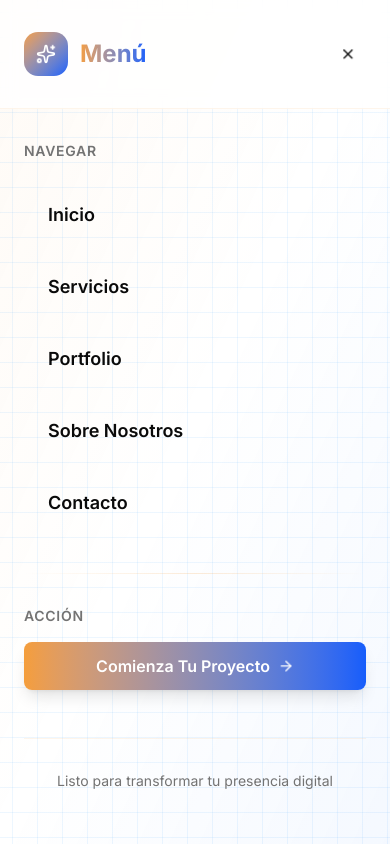
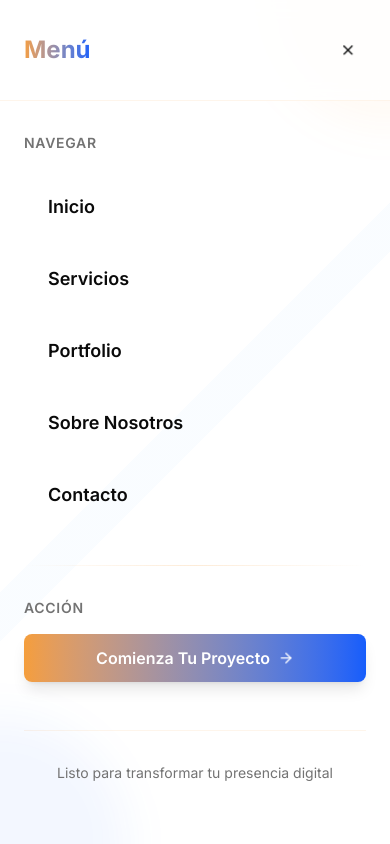
Before and after one commit to JoseMas68/Redise-o-Web-Lumica, a Next.js app: page / in a window 390 px wide. Both pictures are taken after a click on the button "Menú". Shown: the top 844 px of the page. Built offline with nearby package versions, Linux system fonts and the light colour scheme.

Commit message:
🎨 Mejorar diseño del menú: icono minimalista y fondo geométrico sutil
- Removido icono del título del menú (solo texto)
- Fondo con formas geométricas suaves y discretas
- Círculos decorativos blur en esquinas
- Línea diagonal sutil sin animaciones
- Diseño más limpio y elegante

```diff
--- a/components/layout/header.tsx
+++ b/components/layout/header.tsx
@@ -3,7 +3,7 @@
 import Link from "next/link";
 import Image from "next/image";
 import { useState, useEffect } from "react";
-import { Menu, X, ArrowRight, Sparkles } from "lucide-react";
+import { Menu, X, ArrowRight } from "lucide-react";
 import { Button } from "@/components/ui/button";
 import { ThemeToggle } from "@/components/theme-toggle";
 import { usePathname } from "next/navigation";
@@ -162,25 +162,27 @@ export function Header() {
               width: '100%'
             }}
           >
-            {/* Grid background decorativo */}
-            <div className="absolute inset-0 bg-gradient-to-br from-primary/5 via-transparent to-blue-500/5" />
-            <div className="absolute inset-0" style={{
-              backgroundImage: 'linear-gradient(0deg, transparent 24%, rgba(79, 172, 254, 0.1) 25%, rgba(79, 172, 254, 0.1) 26%, transparent 27%, transparent 74%, rgba(79, 172, 254, 0.1) 75%, rgba(79, 172, 254, 0.1) 76%, transparent 77%, transparent), linear-gradient(90deg, transparent 24%, rgba(79, 172, 254, 0.1) 25%, rgba(79, 172, 254, 0.1) 26%, transparent 27%, transparent 74%, rgba(79, 172, 254, 0.1) 75%, rgba(79, 172, 254, 0.1) 76%, transparent 77%, transparent)',
-              backgroundSize: '50px 50px'
-            }} />
+            {/* Formas geométricas suaves y discretas */}
+            <div className="absolute inset-0 overflow-hidden">
+              {/* Círculo decorativo arriba a la derecha */}
+              <div className="absolute -top-32 -right-32 w-64 h-64 bg-primary/5 rounded-full blur-3xl" />
+
+              {/* Círculo decorativo abajo a la izquierda */}
+              <div className="absolute -bottom-32 -left-32 w-64 h-64 bg-blue-600/5 rounded-full blur-3xl" />
+
+              {/* Línea diagonal sutil */}
+              <div className="absolute inset-0" style={{
+                background: `linear-gradient(135deg, transparent 48%, rgba(79, 172, 254, 0.03) 48%, rgba(79, 172, 254, 0.03) 52%, transparent 52%)`
+              }} />
+            </div>
 
             {/* Contenedor flex que ocupa toda la altura */}
             <div className="relative h-full w-full flex flex-col">
               {/* Header del menú */}
               <div className="relative flex items-center justify-between px-6 py-8 border-b border-primary/10 bg-white/80 dark:bg-slate-950/80 backdrop-blur-sm flex-shrink-0">
-                <div className="flex items-center gap-3">
-                  <div className="p-3 bg-gradient-to-br from-primary to-blue-600 rounded-xl">
-                    <Sparkles className="h-5 w-5 text-white" />
-                  </div>
-                  <h2 className="text-2xl font-bold bg-gradient-to-r from-primary to-blue-600 bg-clip-text text-transparent">
-                    Menú
-                  </h2>
-                </div>
+                <h2 className="text-2xl font-bold bg-gradient-to-r from-primary to-blue-600 bg-clip-text text-transparent">
+                  Menú
+                </h2>
                 <Button
                   variant="ghost"
                   size="icon"
```
